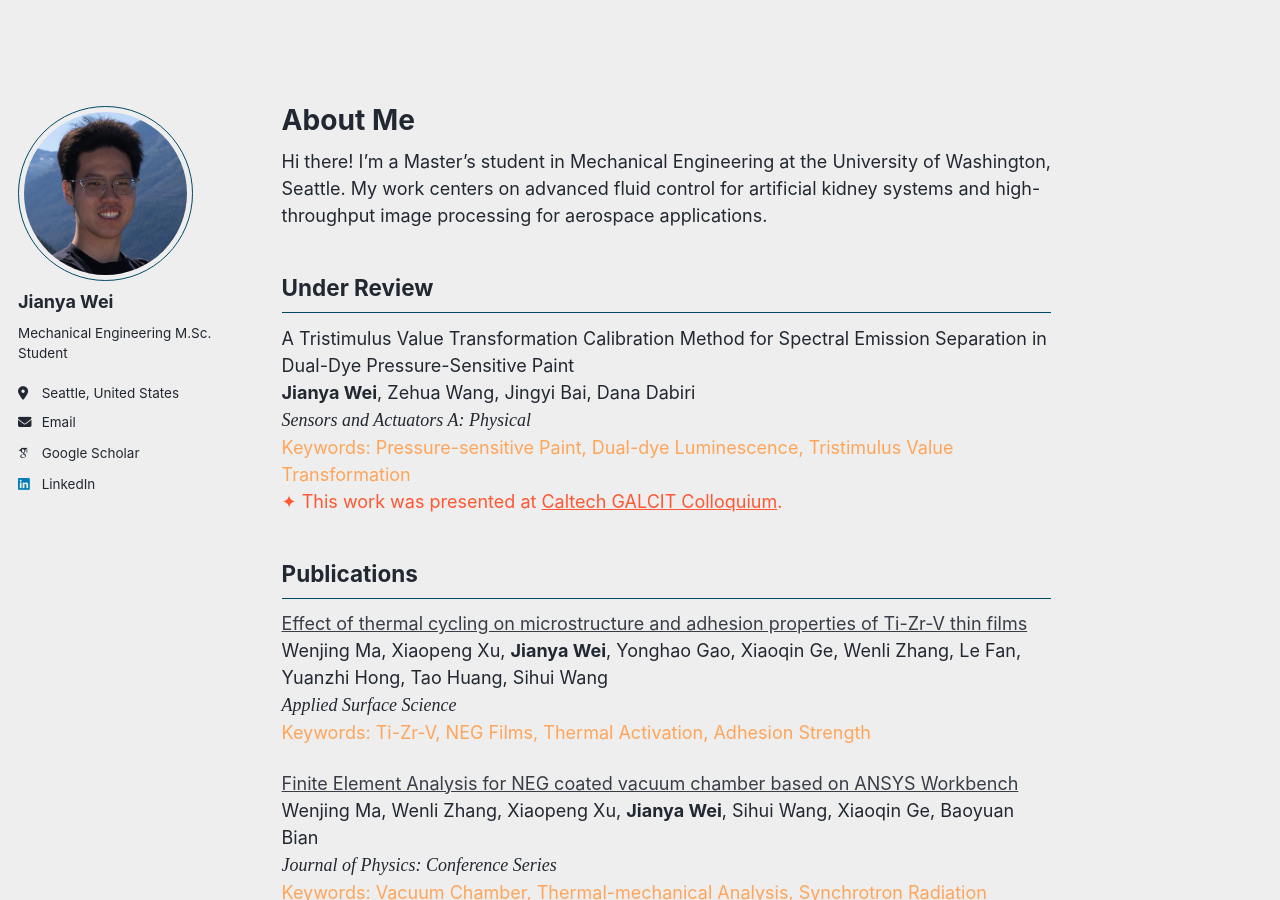
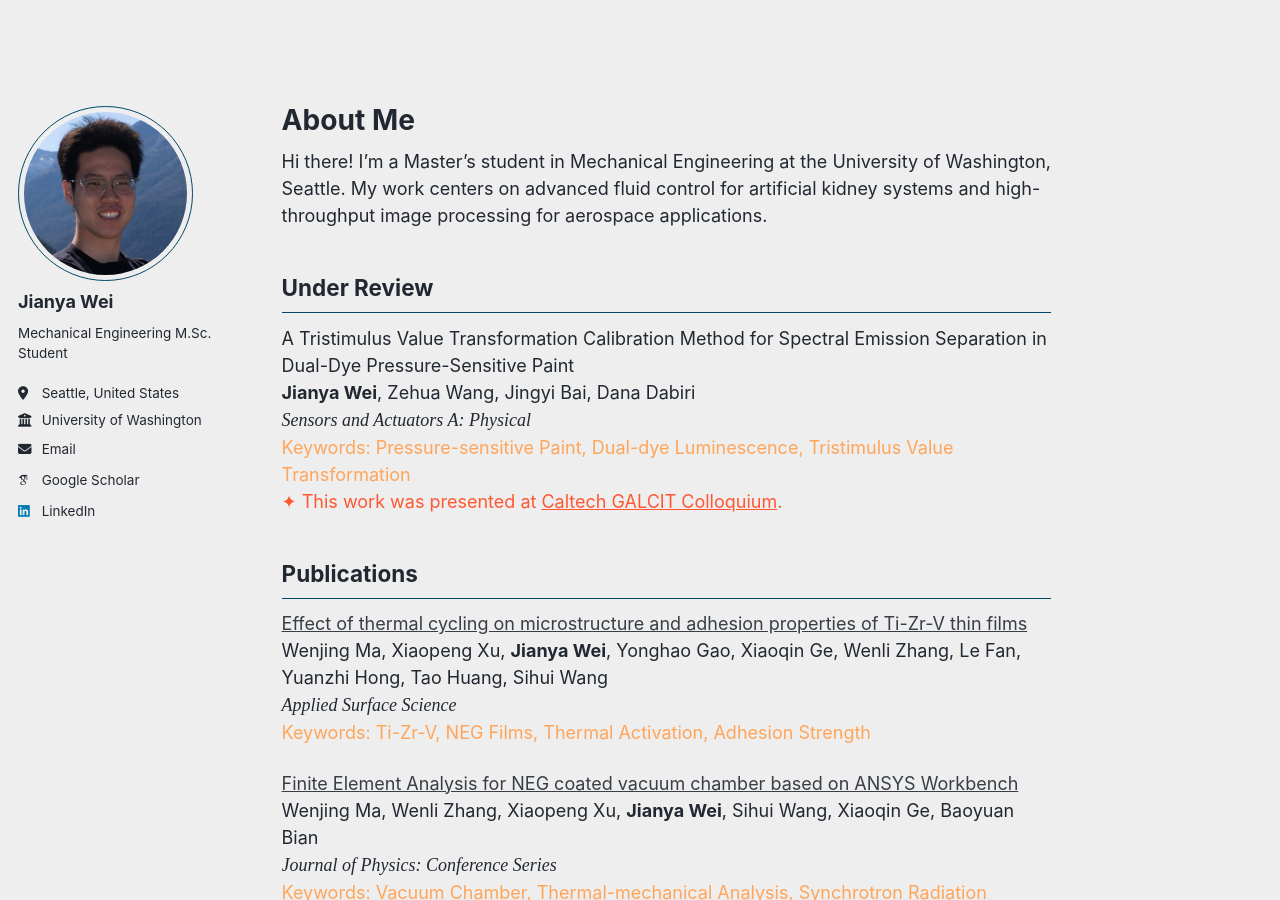
Before and after one commit to jywei02/jywei02.github.io, a Jekyll site: the page built from _pages/about.md, in a window 1280 px wide and 900 px high. Built offline with Jekyll 4.4.1, drawn with Linux system fonts in a browser that asks for light colours; some web fonts are replaced.

Commit message:
Update _config.yml

```diff
--- a/_config.yml
+++ b/_config.yml
@@ -27,7 +27,7 @@ author:
   pronouns         : # example: "she/her"
   bio              : "Mechanical Engineering M.Sc. Student"
   location         : "Seattle, United States"
-  employer         : # "Red Brick University"
+  employer         : "University of Washington"
   uri              : # URL
   email            : "jywei@uw.edu"
 
```
